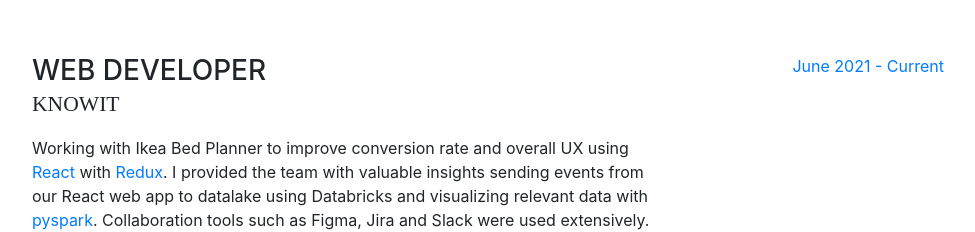
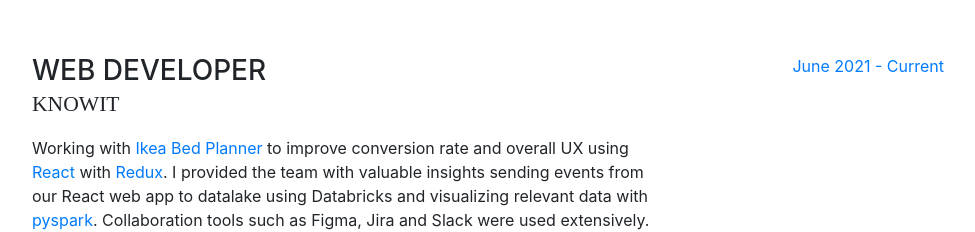
Before and after one commit to frozenbanana/frozenbanana.github.io, a website with bundled scripts: page index.html in a window 1280 px wide. Shown: the part 880-1112 px from the top of the page, without its empty margins (288-1263 px from the left). Built offline with nearby package versions, Linux system fonts and the light colour scheme; a web font is replaced by a local one.

Commit message:
Update index.html

```diff
--- a/index.html
+++ b/index.html
@@ -172,7 +172,7 @@
               <h3 class="mb-0">Web Developer</h3>
               <div class="subheading mb-3">Knowit</div>
               <p>
-                Working with <a hre="https://www.ikea.com/addon-app/completesleep/configurator/m2/latest/?locale=en_US&uiPlatform=m2#/">Ikea Bed Planner</a> to improve conversion rate and overall UX using <a href="https://reactjs.org/">React</a> with <a href="https://redux.js.org">Redux</a>.
+                Working with <a href="https://www.ikea.com/addon-app/completesleep/configurator/m2/latest/?locale=en_US&uiPlatform=m2#/">Ikea Bed Planner</a> to improve conversion rate and overall UX using <a href="https://reactjs.org/">React</a> with <a href="https://redux.js.org">Redux</a>.
                 I provided the team with valuable insights sending events from our React web app to datalake using <a hre="https://databricks.com/">Databricks</a>
                 and visualizing relevant data with <a href="https://spark.apache.org/docs/latest/api/python/">pyspark</a>.
                 Collaboration tools such as Figma, Jira and Slack were used extensively.
```
